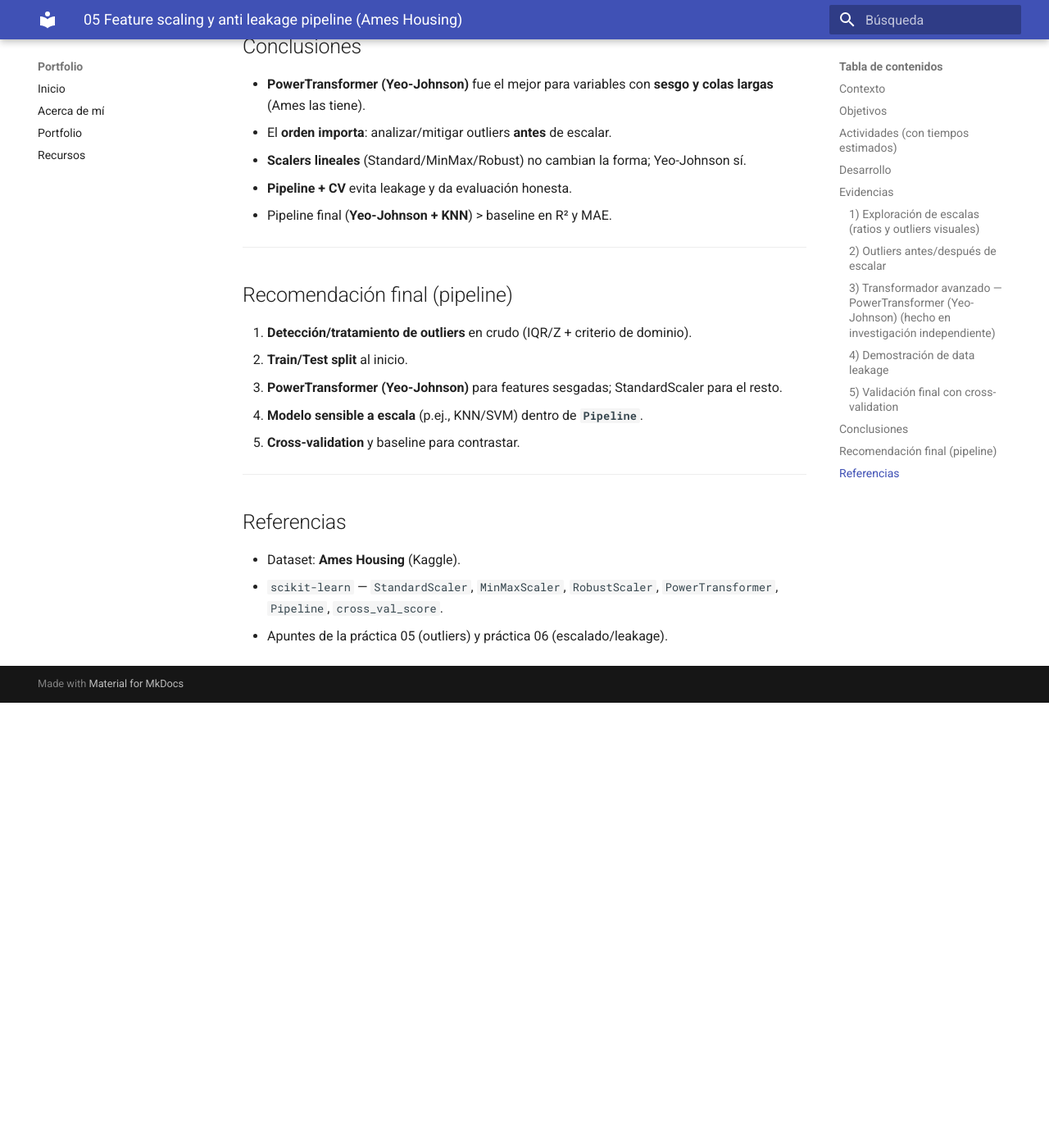
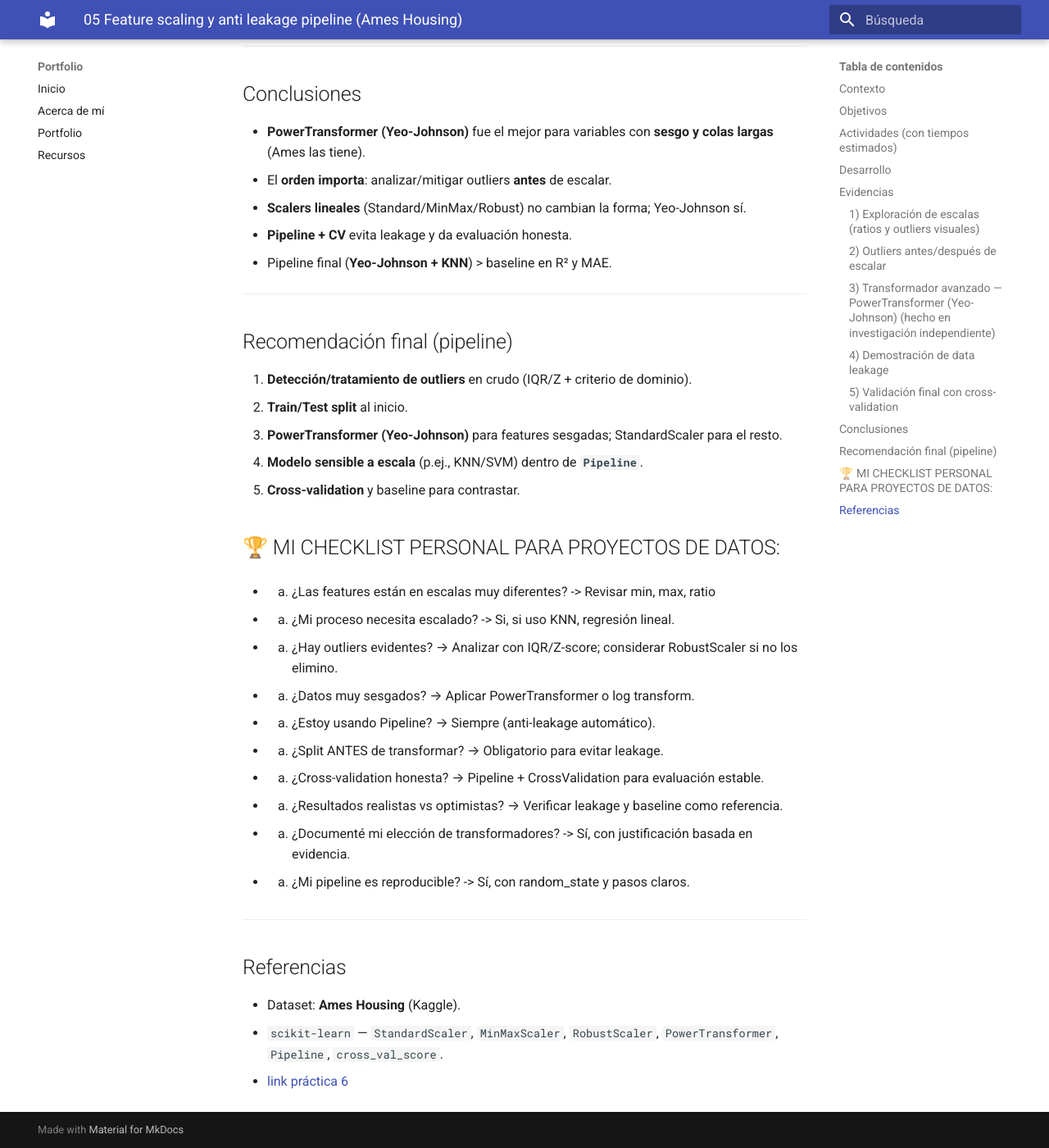
Before and after one commit to naguer019/IA-portfolio, an MkDocs documentation site: the page built from docs/portfolio/05-feature-scaling-y-anti-leakage-pipeline.md, in a window 1280 px wide and 1400 px high, scrolled down 6399 px. Shown: the whole window at 82% size. Built offline with MkDocs 1.6.1 and Material for MkDocs 9.7.7, drawn with Linux system fonts in a browser that asks for light colours; before the commit the page ends 7256 px from its top, so only the background shows below that; some of the changed text lies outside the part shown.

Commit message:
Update 05-feature-scaling-y-anti-leakage-pipeline.md

```diff
--- a/docs/portfolio/05-feature-scaling-y-anti-leakage-pipeline.md
+++ b/docs/portfolio/05-feature-scaling-y-anti-leakage-pipeline.md
@@ -35,11 +35,13 @@ Práctica de Ingeniería de Datos enfocada en **preprocesamiento numérico**: de
    - ❌ Escalar todo y después *train/test split* (con leakage).
    - ✅ Split primero y escalar **solo con train** (sin leakage).
    - ✅ `sklearn.Pipeline` (anti-leakage automático).
-5. **Validación.** Se montó un pipeline (**PowerTransformer + KNN**) y se evaluó con **CV=5** y baseline (`DummyRegressor`).
+5. **Validación.** Se hizo un pipeline (**PowerTransformer + KNN**) y se evaluó con **CV=5** y baseline (`DummyRegressor`).
 
 ---
 
 ## Evidencias
+
+- [Notebook completo en nbviewer](https://nbviewer.org/github/naguer019/IA-portfolio/blob/main/docs/recursos_files/cuatro_cinco_prac_6.ipynb)
 
 ### 1) Exploración de escalas (ratios y outliers visuales)
 
@@ -91,7 +93,9 @@ Se midió el conteo de outliers con **IQR** y **Z-Score** en:
 - **Reducción fuerte de asimetría** y compresión de colas en las cuatro columnas.
 - A diferencia de los scalers lineales, Yeo-Johnson **cambia la forma de la distribución**.
 
+Ejemplo de como afecta el PowerTransformer a la distribución (cercano a una normalización)
 ![Cambio en la distribución de una variable con PowerTransformer)](../assets/powertransformer_antesdespues_ent5_prac6.png){ width="720" }
+
 
 **Nota teórica**
 Yeo-Johnson aplica una transformación de potencia **no lineal** que admite \(x \le 0\) y estima un \(\lambda\) por máxima verosimilitud. (Incluí en el notebook la ecuación completa en LaTeX en lugar de aquí para no sobrecargar).
@@ -178,9 +182,23 @@ El pipeline supera claramente al baseline → **aporta valor real**. El R² aún
 4. **Modelo sensible a escala** (p.ej., KNN/SVM) dentro de **`Pipeline`**.
 5. **Cross-validation** y baseline para contrastar.
 
+
+## 🏆 MI CHECKLIST PERSONAL PARA PROYECTOS DE DATOS:
+
+- 1. ¿Las features están en escalas muy diferentes? -> Revisar min, max, ratio
+- 2. ¿Mi proceso necesita escalado?  -> Si, si uso KNN, regresión lineal.
+- 3. ¿Hay outliers evidentes? → Analizar con IQR/Z-score; considerar RobustScaler si no los elimino.
+- 4. ¿Datos muy sesgados? → Aplicar PowerTransformer o log transform.
+- 5. ¿Estoy usando Pipeline? → Siempre (anti-leakage automático).
+- 6. ¿Split ANTES de transformar? → Obligatorio para evitar leakage.
+- 7. ¿Cross-validation honesta? → Pipeline + CrossValidation para evaluación estable.
+- 8. ¿Resultados realistas vs optimistas? → Verificar leakage y baseline como referencia.
+- 9. ¿Documenté mi elección de transformadores? -> Sí, con justificación basada en evidencia.
+- 10. ¿Mi pipeline es reproducible? -> Sí, con random_state y pasos claros.
+
 ---
 
 ## Referencias
 - Dataset: **Ames Housing** (Kaggle).
 - `scikit-learn` — `StandardScaler`, `MinMaxScaler`, `RobustScaler`, `PowerTransformer`, `Pipeline`, `cross_val_score`.
-- Apuntes de la práctica 05 (outliers) y práctica 06 (escalado/leakage).
+- [link práctica 6](https://juanfkurucz.com/ucu-id/ut2/06-feature-scaling-pipeline/)
```
Also changed, not shown: other parts of docs/portfolio/05-feature-scaling-y-anti-leakage-pipeline.md (+9 -9 lines).
